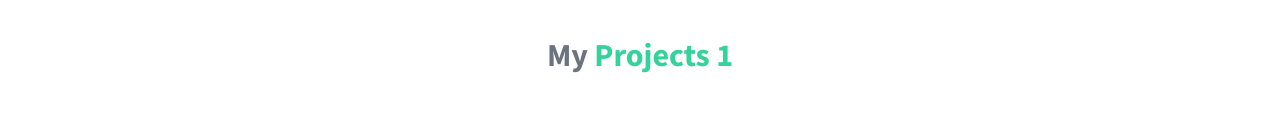
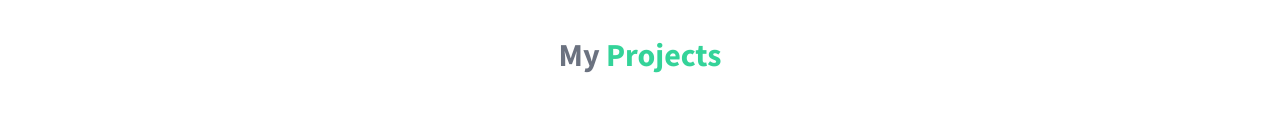
Before and after one commit to barbaricankit/ankit-neog-portfolio, a plain HTML site: page projects.html in a window 1280 px wide. Shown: the part 470-595 px from the top of the page. Drawn offline with Linux system fonts and the light colour scheme.

Commit message:
Update projects.html
Changed back to Projects from Projects 1

```diff
--- a/projects.html
+++ b/projects.html
@@ -24,7 +24,7 @@
     </nav>
     <header class="hero">
         <img class="hero-img" src="images/undraw_project_completed_w0oq.svg">
-        <h1 class="hero-heading">My <span style="color:var(--primary-color)">Projects 1</span></h1>
+        <h1 class="hero-heading">My <span style="color:var(--primary-color)">Projects</span></h1>
 
 
     </header>
```
